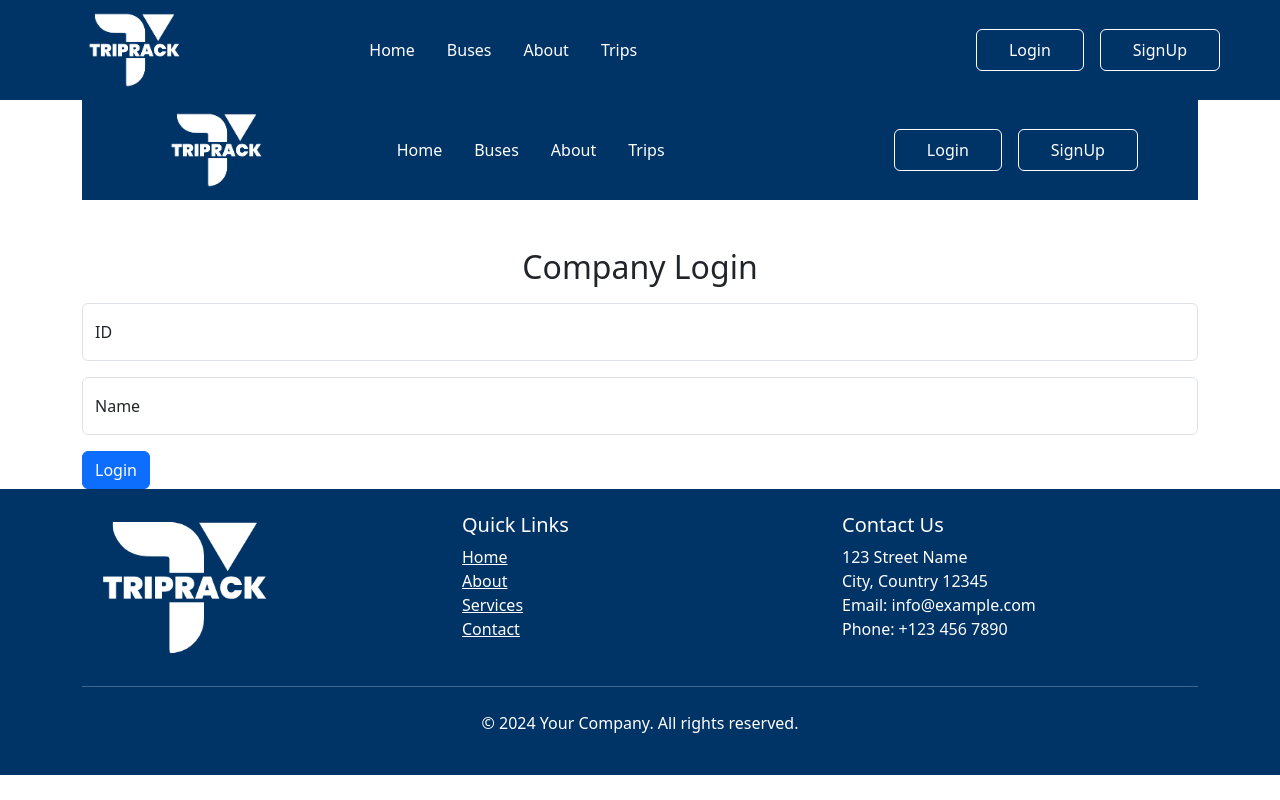
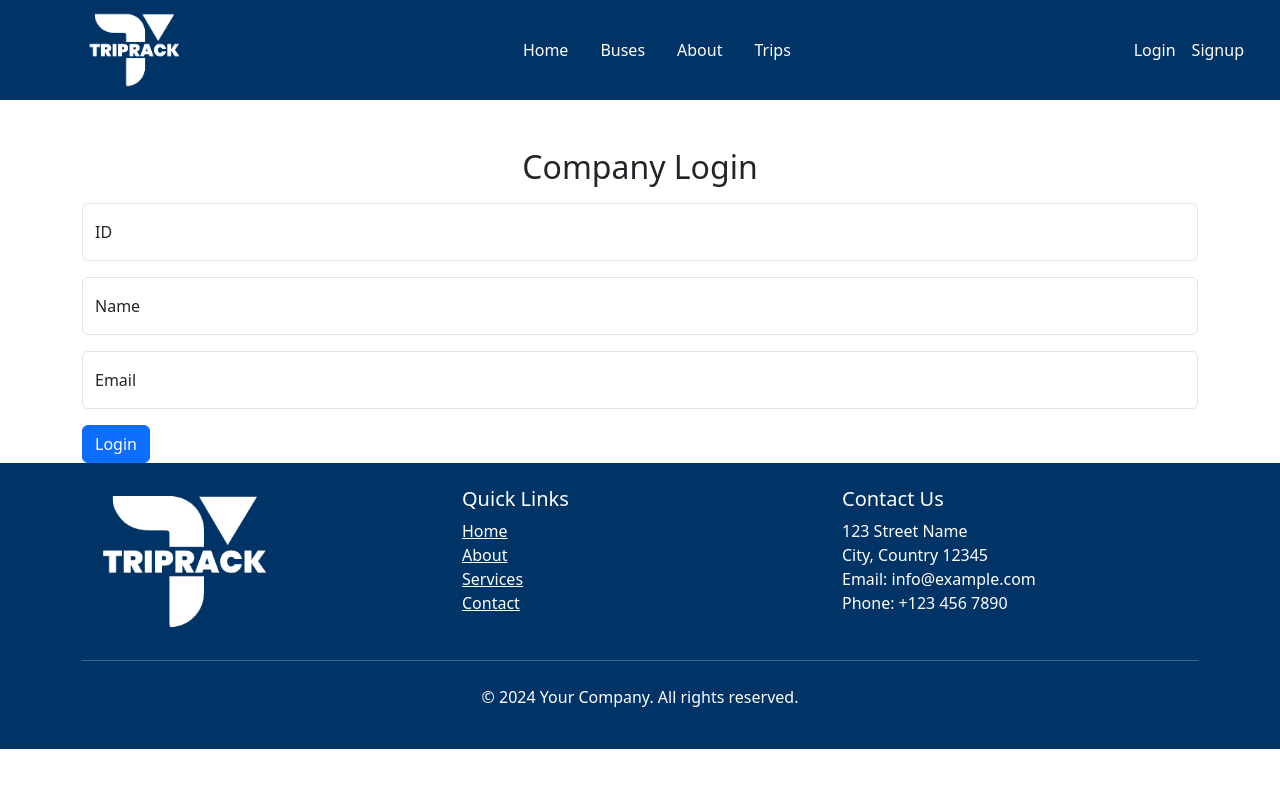
Before and after one commit to Karimsameh100/EasyBus, a React (Create React App) app: page /CompanyLogin in a window 1280 px wide. Built offline with nearby package versions, Linux system fonts and the light colour scheme.

Commit message:
last update for trips

```diff
--- a/src/App.js
+++ b/src/App.js
@@ -1,11 +1,93 @@
+// import "./App.css";
+// import  React, { useEffect } from "react";
+// import "bootstrap/dist/css/bootstrap.min.css";
+// import "bootstrap/dist/js/bootstrap.bundle.min.js";
+
+// import { Home } from "./Pages/Home";
+// import "./App.css";
+// import { BrowserRouter, Route, Routes , useNavigate } from "react-router-dom";
+// import { TripList } from "./Pages/TripList";
+// import { CityDetailes } from "./Pages/CityDetailes";
+// import NavBar from "./Componants/NavBar";
+// import TripTrackSignup from "./Pages/SignUp";
+// import ClientSignup from "./Pages/client";
+// import CompanySignup from "./Pages/CompanySignup.js";
+// import CompleteComReg from "./Pages/CompleteComReg";
+// import Login from "./Pages/Login";
+// import Footer from "./Componants/Footer";
+// import CompanyManagement from "./Pages/CompanyManagment";
+// import ReviewForm from "./Pages/CreateReview";
+// // import DisplayTripsByComp from "./Pages/DisplayTripsByComp.js";
+// import About from "./Pages/About";
+// import UserProfile from "./Pages/UserProfile.js";
+// import AddTrip from "./Pages/addtrip.js";
+// import SearchResults from "./Pages/SearchPage.js";
+// import BookingPage from "./Pages/Book.js";
+// import CompanyLogin from "./Pages/CompanyLogin.js";
+// import DisplayTrips from "./Pages/DisplayTrips.js" ;
+// import { useState } from "react";
+
+
+
+// function App() {
+
+//   const [loggedIn, setLoggedIn] = useState(false);
+//   const navigate = useNavigate();
+
+//   useEffect(() => {
+//     const storedCompany = JSON.parse(localStorage.getItem('loggedInCompany'));
+//     if (storedCompany) {
+//       setLoggedIn(true);
+//     }
+//   }, []);
+
+//   const handleLogout = () => {
+//     localStorage.removeItem('loggedInCompany');
+//     setLoggedIn(false);
+//     navigate('/CompanySignup');
+//   };
+
+//   return (
+//     <BrowserRouter>
+//       <NavBar loggedIn={loggedIn} onLogout={handleLogout} />
+//       <Routes>
+//         <Route path="/listtrips" exact element={<TripList />} />
+//         <Route path="/CompanyLogin" exact element={<CompanyLogin setLoggedIn={setLoggedIn} />} />
+//         <Route path="/DisplayTrips" exact element={<DisplayTrips />} />
+//         <Route path="/City/:id" exact element={<CityDetailes />} />
+//         <Route path="/" exact element={<Home />} />
+//         <Route path="/Login" exact element={<Login />} />
+//         <Route path="/TripTrackSignup" exact element={<TripTrackSignup />} />
+//         <Route path="/CompanySignup" exact element={<CompanySignup />} />
+//         <Route path="/CompleteComReg" exact element={<CompleteComReg />} />
+//         <Route path="/client" element={<ClientSignup />} />
+//         <Route path="/CompanyManag" element={<CompanyManagement />} />
+//         <Route path="/about" exact element={<About />} />
+//         <Route path="/userprofile" exact element={<UserProfile />} />
+//         {/* <Route path="/register" element={<SignUp />} /> */}
+//         <Route path="/CompleteComReg" element={<CompleteComReg />} />
+//         <Route path="/booking/:tripnumber" element={<BookingPage />} />
+
+//         <Route path="/create/:id" element={<ReviewForm />} />
+//         <Route path="/edit/:id/:reviewId" element={<ReviewForm />} />
+//         <Route path="/AddTrip" element={<AddTrip />} />
+//         <Route path="/search-results" element={<SearchResults />} />
+//       </Routes>
+
+//       <Footer />
+//     </BrowserRouter>
+//   );
+// }
+
+// export default App;
+
+
 import "./App.css";
-import React from "react";
+import React, { useEffect, useState } from "react";
 import "bootstrap/dist/css/bootstrap.min.css";
 import "bootstrap/dist/js/bootstrap.bundle.min.js";
-
+import { BrowserRouter, Route, Routes } from "react-router-dom";
 import { Home } from "./Pages/Home";
-import "./App.css";
-import { BrowserRouter, Route, Routes } from "react-router-dom";
 import { TripList } from "./Pages/TripList";
 import { CityDetailes } from "./Pages/CityDetailes";
 import NavBar from "./Componants/NavBar";
@@ -17,44 +99,52 @@ import Login from "./Pages/Login";
 import Footer from "./Componants/Footer";
 import CompanyManagement from "./Pages/CompanyManagment";
 import ReviewForm from "./Pages/CreateReview";
-// import DisplayTripsByComp from "./Pages/DisplayTripsByComp.js";
 import About from "./Pages/About";
 import UserProfile from "./Pages/UserProfile.js";
 import AddTrip from "./Pages/addtrip.js";
 import SearchResults from "./Pages/SearchPage.js";
 import BookingPage from "./Pages/Book.js";
-import CompanyLogin from "./Pages/CompanyLogin.js" ;
-import DisplayTrips from "./Pages/DisplayTrips.js"
-
+import CompanyLogin from "./Pages/CompanyLogin.js";
+import DisplayTrips from "./Pages/DisplayTrips.js";
 
 function App() {
+  const [loggedIn, setLoggedIn] = useState(false);
+
+  useEffect(() => {
+    const storedCompany = JSON.parse(localStorage.getItem('loggedInCompany'));
+    if (storedCompany) {
+      setLoggedIn(true);
+    }
+  }, []);
+
+  const handleLogout = () => {
+    localStorage.removeItem('loggedInCompany');
+    setLoggedIn(false);
+  };
+
   return (
     <BrowserRouter>
-      <NavBar />
+      <NavBar loggedIn={loggedIn} onLogout={handleLogout} />
       <Routes>
+        <Route path="/" exact element={<Home />} />
         <Route path="/listtrips" exact element={<TripList />} />
-        <Route path="/CompanyLogin" exact element={<CompanyLogin />} />
+        <Route path="/CompanyLogin" exact element={<CompanyLogin setLoggedIn={setLoggedIn} />} />
         <Route path="/DisplayTrips" exact element={<DisplayTrips />} />
         <Route path="/City/:id" exact element={<CityDetailes />} />
-        <Route path="/" exact element={<Home />} />
         <Route path="/Login" exact element={<Login />} />
         <Route path="/TripTrackSignup" exact element={<TripTrackSignup />} />
         <Route path="/CompanySignup" exact element={<CompanySignup />} />
         <Route path="/CompleteComReg" exact element={<CompleteComReg />} />
-        <Route path="/client" element={<ClientSignup />} />
-        <Route path="/CompanyManag" element={<CompanyManagement />} />
+        <Route path="/client" exact element={<ClientSignup />} />
+        <Route path="/CompanyManag" exact element={<CompanyManagement />} />
         <Route path="/about" exact element={<About />} />
         <Route path="/userprofile" exact element={<UserProfile />} />
-        {/* <Route path="/register" element={<SignUp />} /> */}
-        <Route path="/CompleteComReg" element={<CompleteComReg />} />
-        <Route path="/booking/:tripnumber" element={<BookingPage />} />
-
-        <Route path="/create/:id" element={<ReviewForm />} />
-        <Route path="/edit/:id/:reviewId" element={<ReviewForm />} />
-        <Route path="/AddTrip" element={<AddTrip />} />
-        <Route path="/search-results" element={<SearchResults/>} />
+        <Route path="/booking/:tripnumber" exact element={<BookingPage />} />
+        <Route path="/create/:id" exact element={<ReviewForm />} />
+        <Route path="/edit/:id/:reviewId" exact element={<ReviewForm />} />
+        <Route path="/AddTrip" exact element={<AddTrip />} />
+        <Route path="/search-results" exact element={<SearchResults />} />
       </Routes>
-
       <Footer />
     </BrowserRouter>
   );
--- a/src/Componants/NavBar.js
+++ b/src/Componants/NavBar.js
@@ -189,9 +189,14 @@ import logo from "../logo/neew llogo.png";
 import "./navbar.css";
 import { Link, useNavigate } from "react-router-dom";
 
-const NavBar = ({ loggedIn }) => {
+const NavBar = ({ loggedIn, onLogout }) => {
   const [isLoggedIn, setIsLoggedIn] = useState(loggedIn);
   const navigate = useNavigate();
+
+  const handleLogoutClick = () => {
+    onLogout();
+    navigate('/CompanySignup');
+  };
 
   useEffect(() => {
     // Check if the user is logged in by checking the localStorage
@@ -203,7 +208,7 @@ const NavBar = ({ loggedIn }) => {
     // Clear the logged-in data and navigate to the login page
     localStorage.removeItem('loggedInCompany');
     setIsLoggedIn(false);
-    navigate('/Login');
+    navigate('/CompanyLogin');
   };
 
   return (
@@ -253,32 +258,19 @@ const NavBar = ({ loggedIn }) => {
               </Link>
             </ul>
 
-            <ul className="navbar-nav ms-auto me-3">
-              {isLoggedIn ? (
-                <li className="nav-item">
-                  <button
-                    id="navBTN"
-                    className="btn btn-outline-danger me-3"
-                    onClick={handleLogout}
-                  >
-                    Logout
-                  </button>
-                </li>
+            <ul className="navbar-nav ml-auto">
+              {loggedIn ? (
+                <>
+                  <li className="nav-item">
+                  <button onClick={handleLogoutClick}>Logout</button>                  </li>
+                </>
               ) : (
                 <>
                   <li className="nav-item">
-                    <Link to="/Login">
-                      <button id="navBTN" className="btn btn-outline-light me-3">
-                        Login
-                      </button>
-                    </Link>
+                    <Link className="nav-link" to="/CompanyLogin">Login</Link>
                   </li>
-                  <li className="nav-item me-3">
-                    <Link to="/TripTrackSignup">
-                      <button id="navBTN" className="btn btn-outline-dark">
-                        SignUp
-                      </button>
-                    </Link>
+                  <li className="nav-item">
+                    <Link className="nav-link" to="/CompanySignup">Signup</Link>
                   </li>
                 </>
               )}
--- a/src/Pages/CompanyLogin.js
+++ b/src/Pages/CompanyLogin.js
@@ -1,12 +1,13 @@
-
 // import React, { useState } from "react";
 // import { useNavigate } from 'react-router-dom';
 // import 'bootstrap/dist/css/bootstrap.min.css';
+// import NavBar from "../Componants/NavBar";
 
 // function CompanyLogin() {
-//     const [loginInputs, setLoginInputs] = useState({ id: "", name: "" });
+//     const [loginInputs, setLoginInputs] = useState({ id: "", name: "", email: "" });
 //     const [loginError, setLoginError] = useState("");
 //     const navigate = useNavigate();
+//     const [loggedIn, setLoggedIn] = useState(false);
 
 //     const handleLoginChange = (e) => {
 //         const { name, value } = e.target;
@@ -16,29 +17,26 @@
 //     const handleLogin = (e) => {
 //         e.preventDefault();
 
-//         // Retrieve registered company data from localStorage
 //         const storedData = JSON.parse(localStorage.getItem('registeredCompanies')) || [];
-
-//         // Check if a company matches the entered ID and name
 //         const matchedCompany = storedData.find(company =>
-//             company.id === Number(loginInputs.id) && company.name.toLowerCase() === loginInputs.name.toLowerCase()
+//             company.id === Number(loginInputs.id) &&
+//             company.name.toLowerCase() === loginInputs.name.toLowerCase() &&
+//             company.email.toLowerCase() === loginInputs.email.toLowerCase()
 //         );
 
 //         if (matchedCompany) {
 //             console.log("Login successful:", matchedCompany);
-
-//             // Save the logged-in company's details
 //             localStorage.setItem('loggedInCompany', JSON.stringify(matchedCompany));
-
-//             // Redirect to display trips component
+//             setLoggedIn(true);  // Update the logged-in state
 //             navigate('/DisplayTrips');
 //         } else {
-//             setLoginError("Invalid company ID or name");
+//             setLoginError("Invalid company ID, name, or email");
 //         }
 //     };
 
 //     return (
 //         <div className="container">
+//             <NavBar loggedIn={loggedIn} /> {/* Pass loggedIn state to NavBar */}
 //             <h2 className="mt-5 mb-3 text-center">Company Login</h2>
 //             <form onSubmit={handleLogin}>
 //                 <div className="form-floating mb-3">
@@ -63,6 +61,17 @@
 //                     />
 //                     <label>Name</label>
 //                 </div>
+//                 <div className="form-floating mb-3">
+//                     <input
+//                         type="email"
+//                         className="form-control"
+//                         placeholder="Enter your company email"
+//                         name="email"
+//                         value={loginInputs.email}
+//                         onChange={handleLoginChange}
+//                     />
+//                     <label>Email</label>
+//                 </div>
 //                 <p className="text-danger">{loginError}</p>
 //                 <button type="submit" className="btn btn-primary">Login</button>
 //             </form>
@@ -76,13 +85,12 @@
 import React, { useState } from "react";
 import { useNavigate } from 'react-router-dom';
 import 'bootstrap/dist/css/bootstrap.min.css';
-import NavBar from '../Componants/NavBar'; // Assuming NavBar is imported
+// import NavBar from "../Componants/NavBar";
 
-function CompanyLogin() {
-    const [loginInputs, setLoginInputs] = useState({ id: "", name: "" });
+function CompanyLogin({ setLoggedIn }) {
+    const [loginInputs, setLoginInputs] = useState({ id: "", name: "" , email: "" });
     const [loginError, setLoginError] = useState("");
     const navigate = useNavigate();
-    const [loggedIn, setLoggedIn] = useState(false);
 
     const handleLoginChange = (e) => {
         const { name, value } = e.target;
@@ -94,7 +102,9 @@ function CompanyLogin() {
 
         const storedData = JSON.parse(localStorage.getItem('registeredCompanies')) || [];
         const matchedCompany = storedData.find(company =>
-            company.id === Number(loginInputs.id) && company.name.toLowerCase() === loginInputs.name.toLowerCase()
+            company.id === Number(loginInputs.id) &&
+            company.name.toLowerCase() === loginInputs.name.toLowerCase() &&
+            company.email.toLowerCase() === loginInputs.email.toLowerCase()
         );
 
         if (matchedCompany) {
@@ -103,13 +113,12 @@ function CompanyLogin() {
             setLoggedIn(true);  // Update the logged-in state
             navigate('/DisplayTrips');
         } else {
-            setLoginError("Invalid company ID or name");
+            setLoginError("Invalid company ID or name or email");
         }
     };
 
     return (
         <div className="container">
-            <NavBar loggedIn={loggedIn} /> {/* Pass loggedIn state to NavBar */}
             <h2 className="mt-5 mb-3 text-center">Company Login</h2>
             <form onSubmit={handleLogin}>
                 <div className="form-floating mb-3">
@@ -134,6 +143,17 @@ function CompanyLogin() {
                     />
                     <label>Name</label>
                 </div>
+                <div className="form-floating mb-3">
+                    <input
+                        type="email"
+                        className="form-control"
+                        placeholder="Enter your company email"
+                        name="email"
+                        value={loginInputs.email}
+                        onChange={handleLoginChange}
+                    />
+                    <label>Email</label>
+                </div>
                 <p className="text-danger">{loginError}</p>
                 <button type="submit" className="btn btn-primary">Login</button>
             </form>
--- a/src/Pages/DisplayTrips.js
+++ b/src/Pages/DisplayTrips.js
@@ -1,5 +1,3 @@
-
-
 
 import React, { useEffect, useState } from 'react';
 import axios from 'axios';
--- a/src/index.js
+++ b/src/index.js
@@ -7,6 +7,7 @@ import "bootstrap/dist/css/bootstrap.min.css";
 import "bootstrap/dist/js/bootstrap.bundle.min.js";
 import "./Componants/bookstyle.css"
 import "bootstrap/dist/js/bootstrap.bundle.min";
+
 
 const root = ReactDOM.createRoot(document.getElementById("root"));
 root.render(
```
Also changed, not shown: src/Pages/AppWithRouter.js (added).
